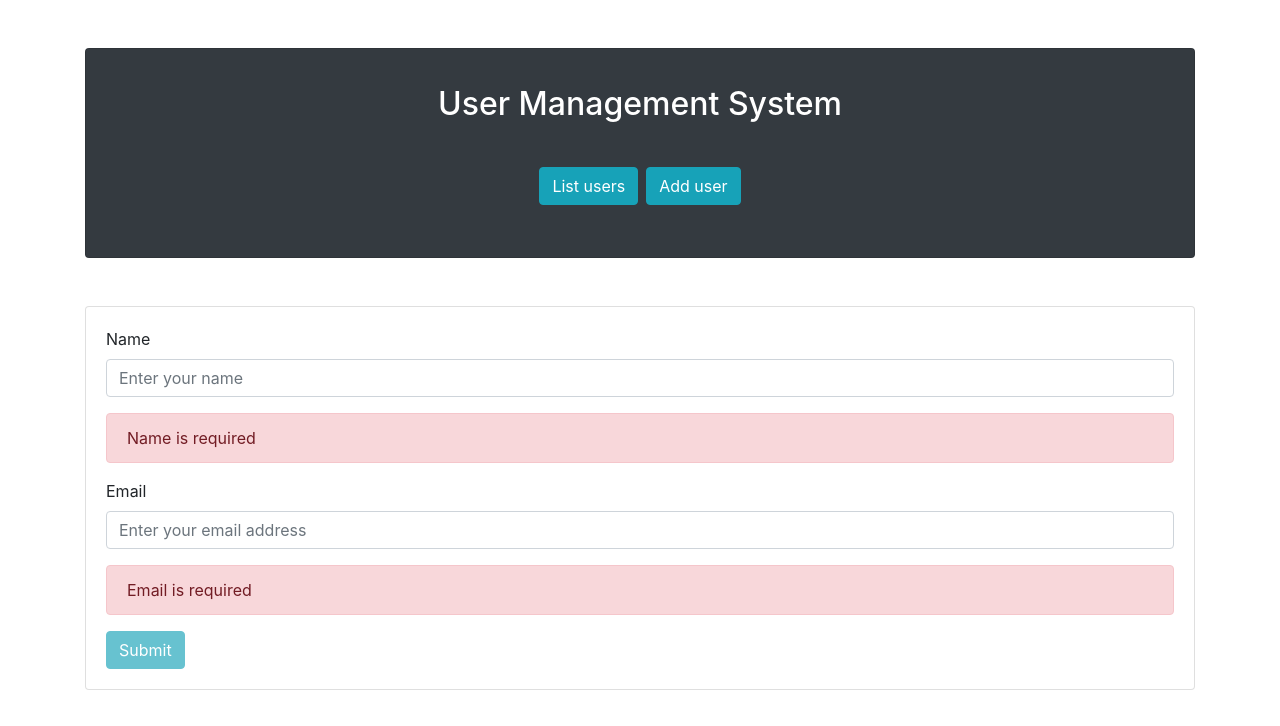
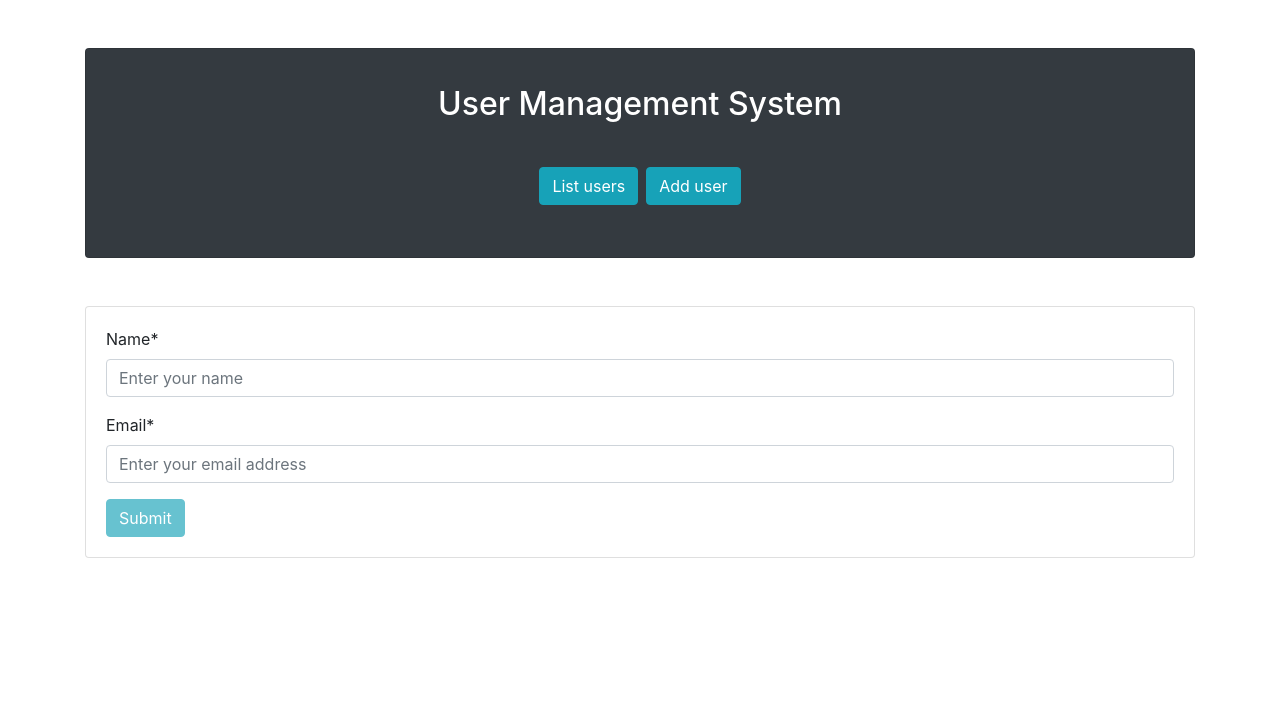
Before and after one commit to iqiac/UserManagementSystem, an Angular app in the folder frontend/: page /adduser in a window 1280 px wide. Shown: the top 726 px of the page. Built offline with nearby package versions, Linux system fonts and the light colour scheme.

Commit message:
Use angular's @ notations and add regex check

```diff
--- a/frontend/src/app/user-form/user-form.component.html
+++ b/frontend/src/app/user-form/user-form.component.html
@@ -2,7 +2,7 @@
   <div class="card-body">
     <form (ngSubmit)="onSubmit()" #userForm="ngForm">
       <div class="form-group">
-        <label for="name">Name</label>
+        <label for="name">Name*</label>
         <input
           type="text"
           [(ngModel)]="user.name"
@@ -14,11 +14,11 @@
           #name="ngModel"
         />
       </div>
-      <div [hidden]="!name.pristine" class="alert alert-danger">
-        Name is required
-      </div>
+      @if (name.invalid && (name.dirty || name.touched)) {
+      <div class="alert alert-danger">Name is required</div>
+      }
       <div class="form-group">
-        <label for="email">Email</label>
+        <label for="email">Email*</label>
         <input
           type="text"
           [(ngModel)]="user.email"
@@ -27,12 +27,18 @@
           name="email"
           placeholder="Enter your email address"
           required
+          pattern="^[a-zA-Z0-9._%+\-]+@[a-zA-Z0-9.\-]+\.[a-zA-Z]{2,}$"
           #email="ngModel"
         />
       </div>
-      <div [hidden]="!name.pristine" class="alert alert-danger">
-        Email is required
+      @if (email.invalid && (email.dirty || email.touched)) {
+      <div class="alert alert-danger">
+        <div *ngIf="email.errors?.['required']">Email is required</div>
+        <div *ngIf="email.errors?.['pattern']">
+          Please enter a valid email address (e.g. henry{{ "@" }}skalitz.com)
+        </div>
       </div>
+      }
       <button
         type="submit"
         [disabled]="!userForm.form.valid"
--- a/frontend/src/app/user-form/user-form.component.ts
+++ b/frontend/src/app/user-form/user-form.component.ts
@@ -18,13 +18,13 @@ export class UserFormComponent {
     this.user = new User();
   }
 
-  onSubmit() {
+  onSubmit(): void {
     this.userService
       .createUser(this.user)
       .subscribe((result) => this.gotoUserList());
   }
 
-  gotoUserList() {
+  gotoUserList(): void {
     this.router.navigate(['/users']);
   }
 }
--- a/frontend/src/app/user-list/user-list.component.html
+++ b/frontend/src/app/user-list/user-list.component.html
@@ -10,7 +10,8 @@
         </tr>
       </thead>
       <tbody>
-        <tr *ngFor="let user of users">
+        @for(user of users; track user.id) {
+        <tr>
           <td>{{ user.id }}</td>
           <td>{{ user.name }}</td>
           <td>
@@ -22,6 +23,7 @@
             </button>
           </td>
         </tr>
+        }
       </tbody>
     </table>
   </div>
```
